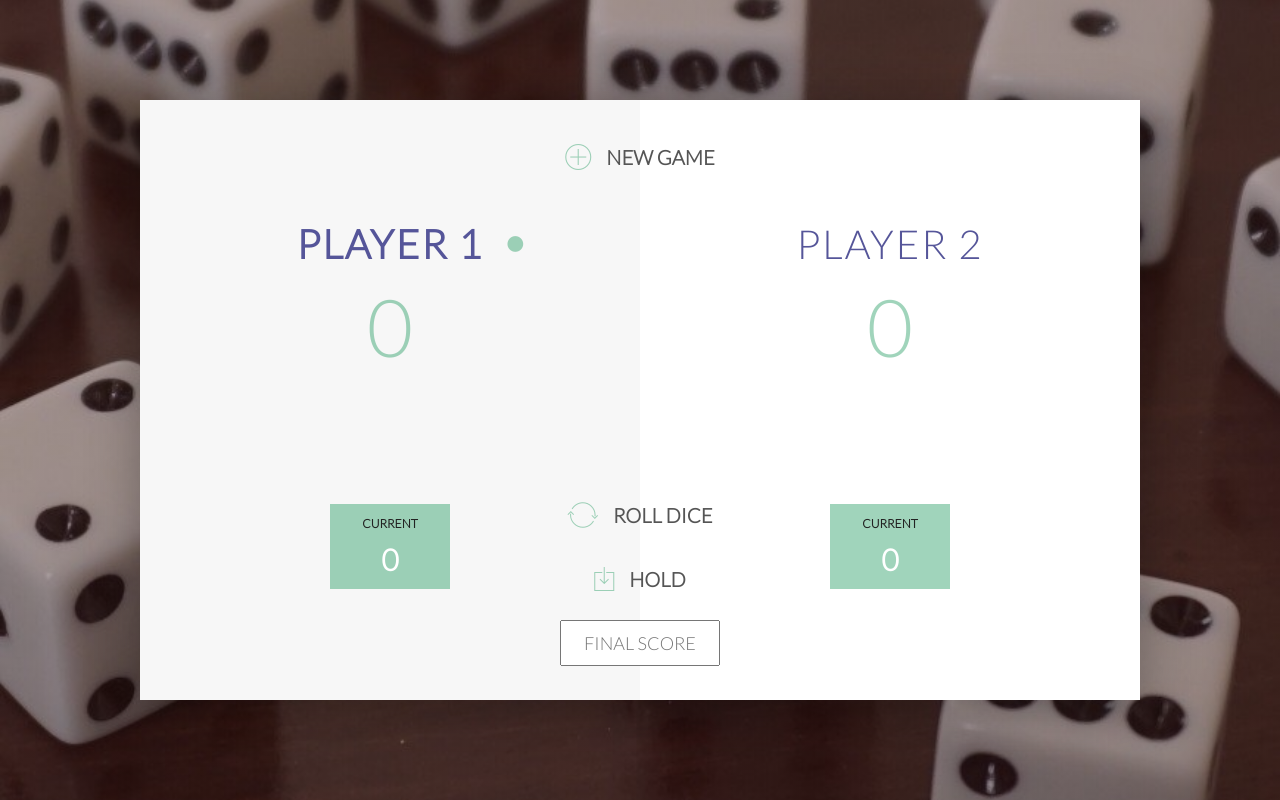
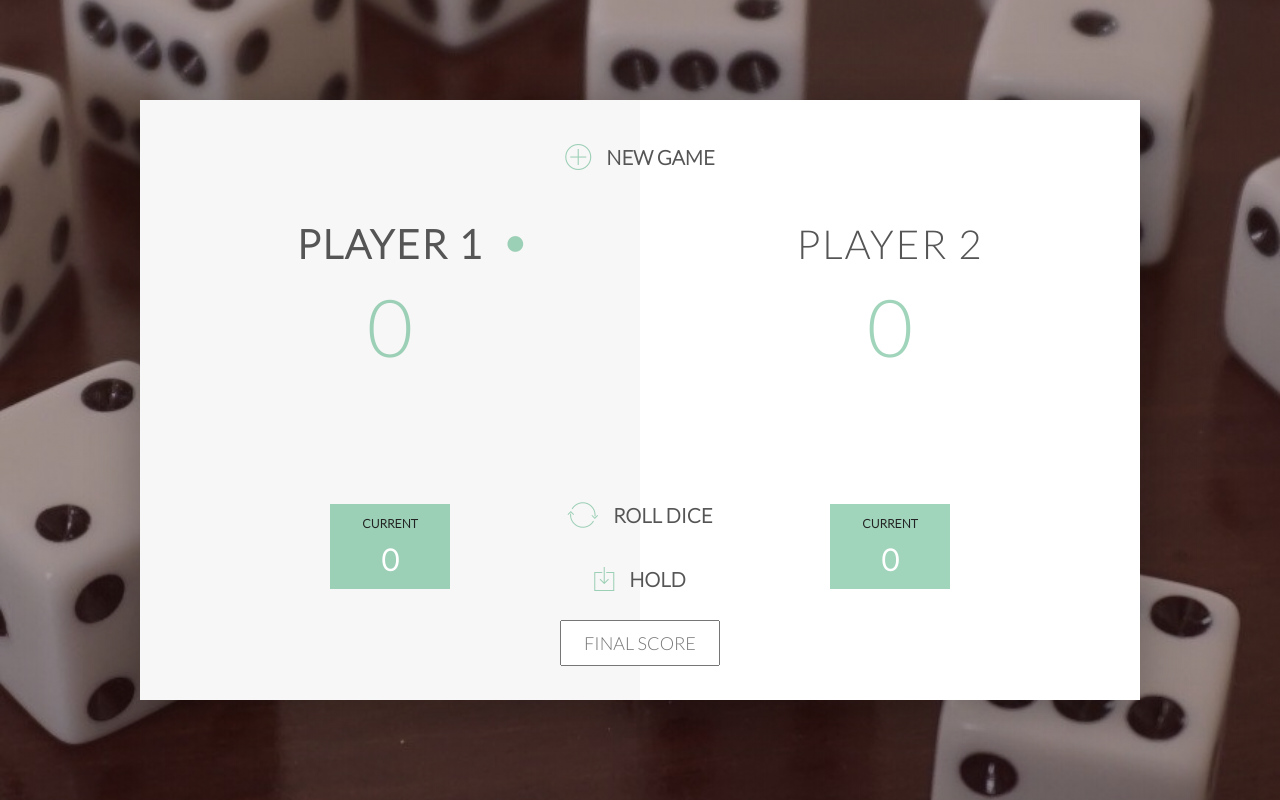
Before and after one commit to chandana105/Pig-Game-in-js-, a plain HTML site: page index.html in a window 1280 px wide. Drawn offline with nearby package versions, Linux system fonts and the light colour scheme.

Commit message:
nth changes

```diff
--- a/style.css
+++ b/style.css
@@ -51,7 +51,7 @@ body {
   font-weight: 700;
   position: relative;
   height: 100vh;
-  color: #559;
+  color: #555;
 }
 
 
```
